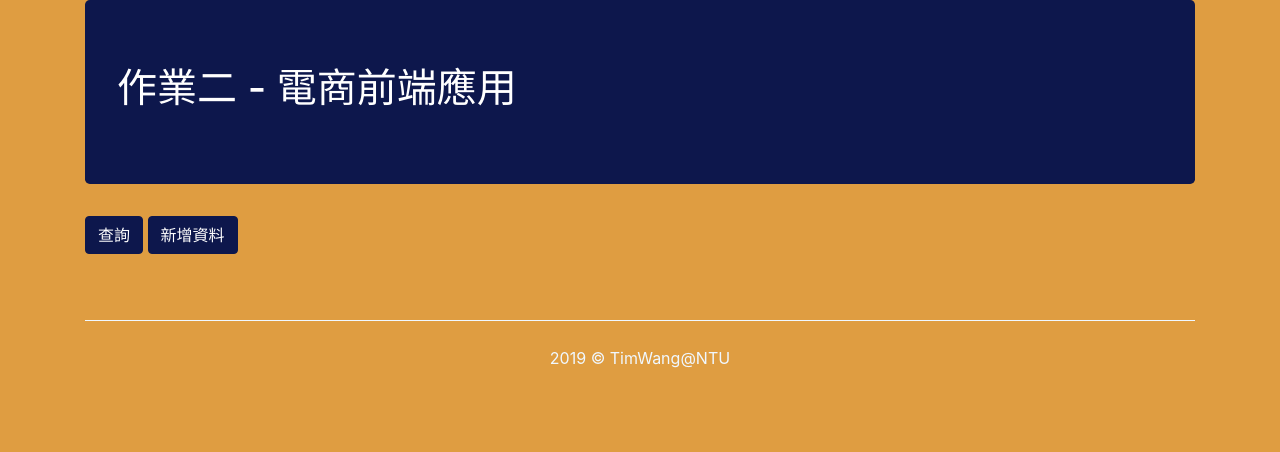
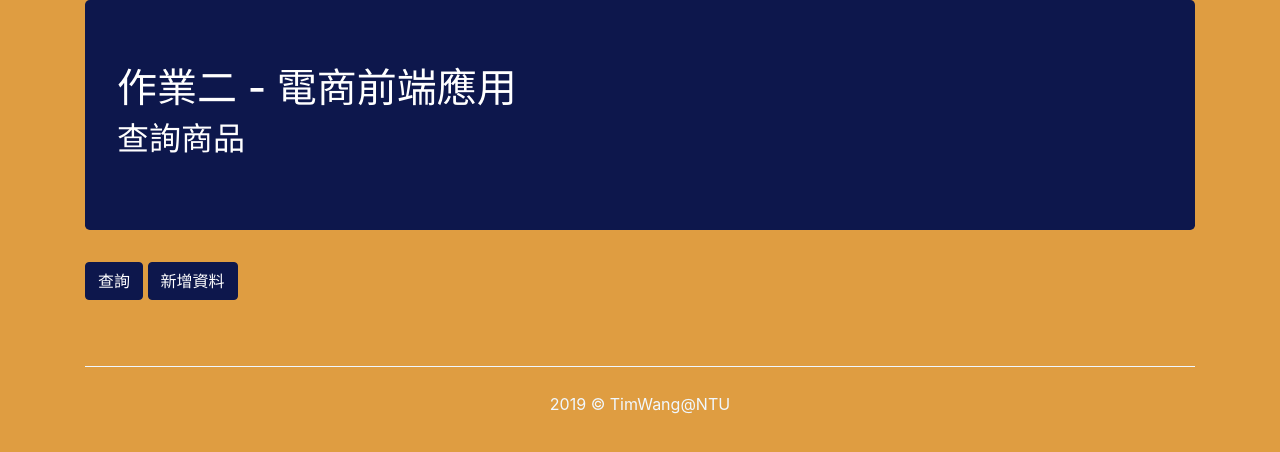
Before and after one commit to b26871432/b26871432.github.io, a plain HTML site: page hw2/index.html in a window 1280 px wide. Drawn offline with nearby package versions, Linux system fonts and the light colour scheme.

Commit message:
作業二
作業二

```diff
--- a/hw2/index.html
+++ b/hw2/index.html
@@ -18,6 +18,7 @@
     <div class="container">
         <div class="jumbotron">
             <h1>作業二 - 電商前端應用</h1>
+            <h2>查詢商品</h2>
         </div>
 
         <!-- 工具列 -->
```
Also changed, not shown: hw2/insert.html (+1 -1 lines).
